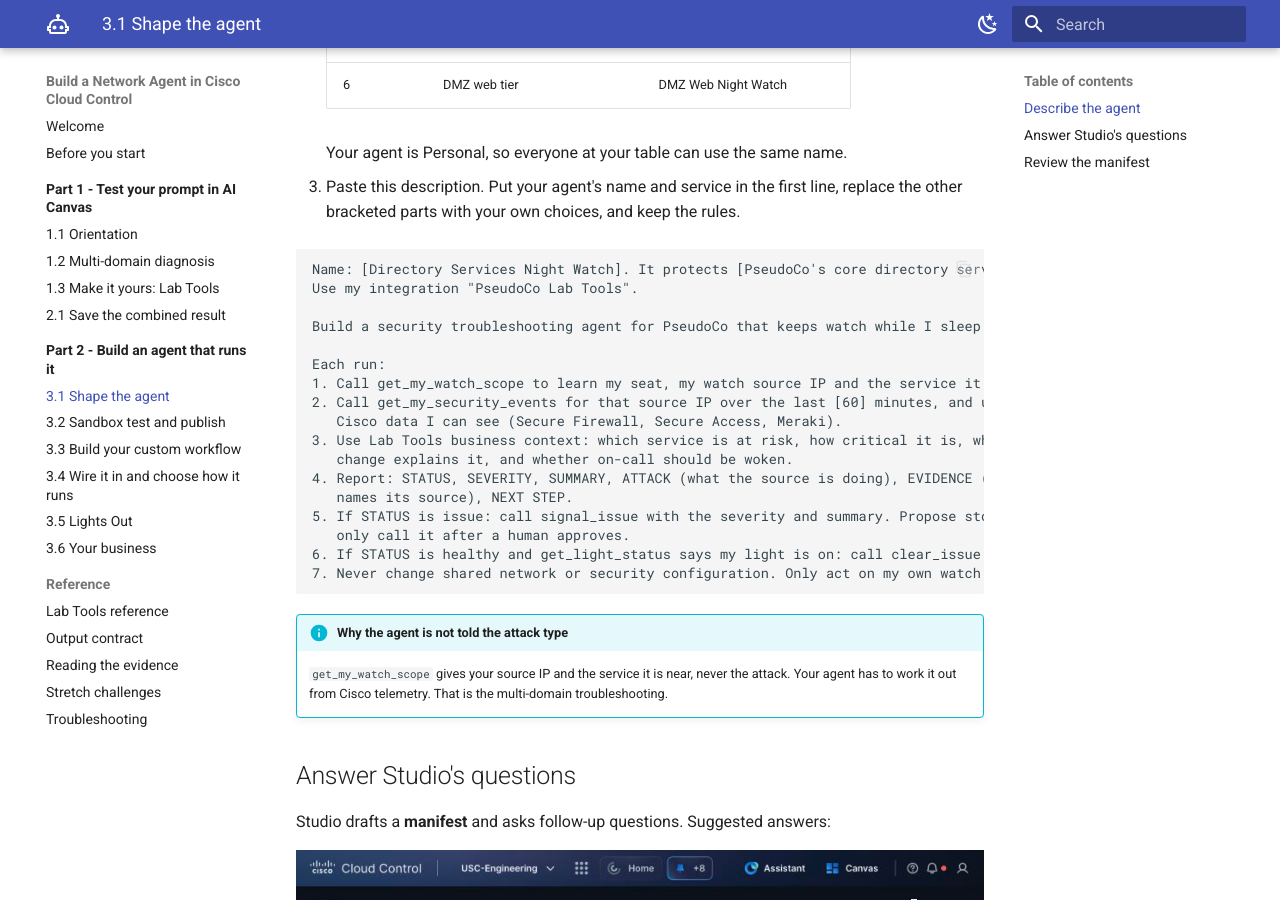
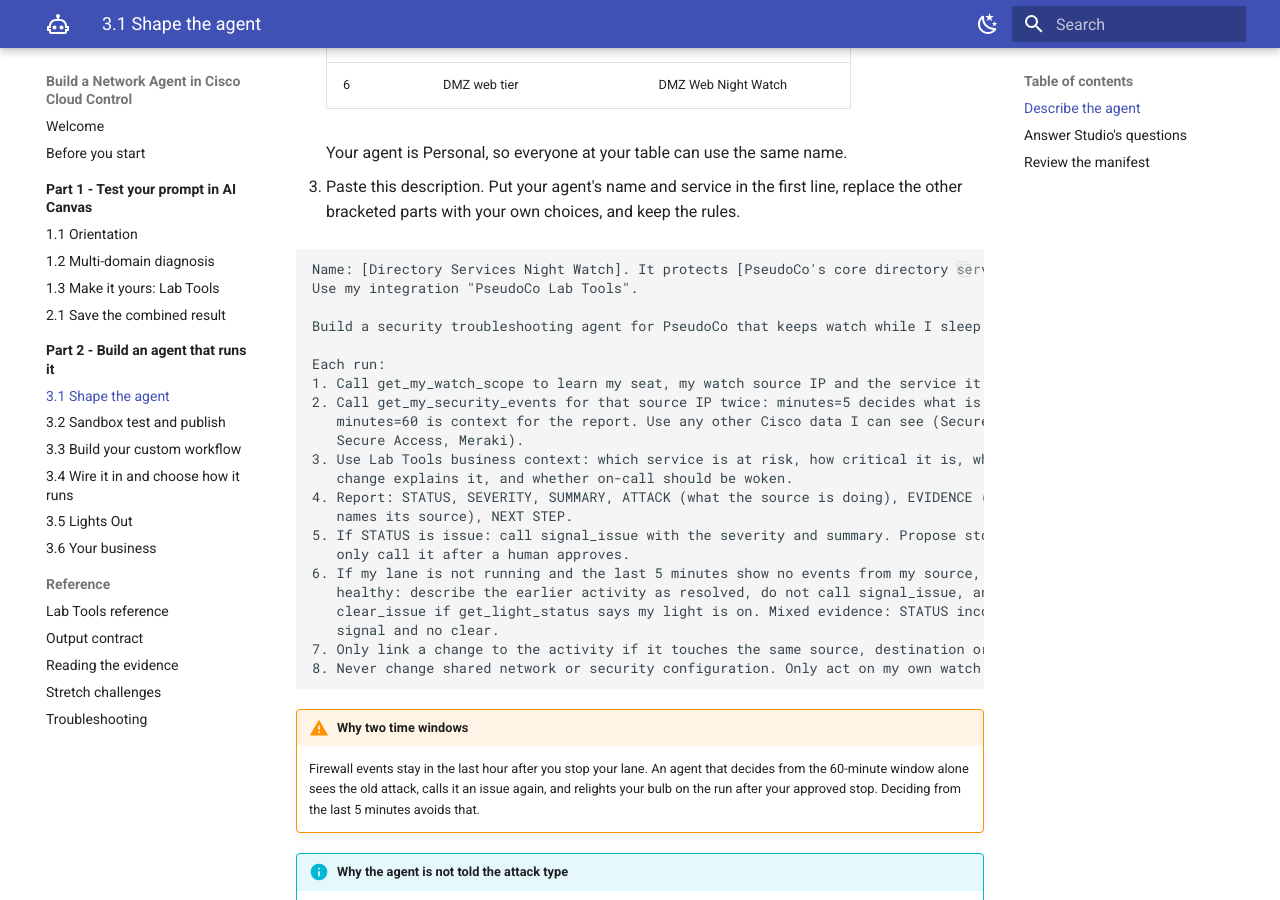
Before and after one commit to mokuma56/cloud-control-agent-lab-guide, an MkDocs documentation site: the page built from docs/part2/3-1-shape-agent.md, in a window 1280 px wide and 900 px high, scrolled down 1337 px. Built offline with MkDocs 1.6.1 and Material for MkDocs 9.7.7, drawn with Linux system fonts in a browser that asks for light colours.

Commit message:
Agent decides STATUS from the last 5 minutes, not the last hour
Verified on POD-45: a 60-minute-only agent re-signalled after an approved stop
and relit the bulb. The 3.1 description now uses minutes=5 for current status,
60 for context, and only links changes that touch the same source/target.

Co-Authored-By: Claude Opus 5.5 <noreply@anthropic.com>

````diff
--- a/docs/part2/3-1-shape-agent.md
+++ b/docs/part2/3-1-shape-agent.md
@@ -37,17 +37,27 @@ Build a security troubleshooting agent for PseudoCo that keeps watch while I sle
 
 Each run:
 1. Call get_my_watch_scope to learn my seat, my watch source IP and the service it is near.
-2. Call get_my_security_events for that source IP over the last [60] minutes, and use any other
-   Cisco data I can see (Secure Firewall, Secure Access, Meraki).
+2. Call get_my_security_events for that source IP twice: minutes=5 decides what is happening NOW,
+   minutes=60 is context for the report. Use any other Cisco data I can see (Secure Firewall,
+   Secure Access, Meraki).
 3. Use Lab Tools business context: which service is at risk, how critical it is, whether a recent
    change explains it, and whether on-call should be woken.
 4. Report: STATUS, SEVERITY, SUMMARY, ATTACK (what the source is doing), EVIDENCE (each bullet
    names its source), NEXT STEP.
 5. If STATUS is issue: call signal_issue with the severity and summary. Propose stop_my_lane, but
    only call it after a human approves.
-6. If STATUS is healthy and get_light_status says my light is on: call clear_issue.
-7. Never change shared network or security configuration. Only act on my own watch source.
+6. If my lane is not running and the last 5 minutes show no events from my source, STATUS is
+   healthy: describe the earlier activity as resolved, do not call signal_issue, and call
+   clear_issue if get_light_status says my light is on. Mixed evidence: STATUS inconclusive, no
+   signal and no clear.
+7. Only link a change to the activity if it touches the same source, destination or segment.
+8. Never change shared network or security configuration. Only act on my own watch source.
 ```
+
+!!! warning "Why two time windows"
+    Firewall events stay in the last hour after you stop your lane. An agent that decides from the
+    60-minute window alone sees the old attack, calls it an issue again, and relights your bulb on
+    the run after your approved stop. Deciding from the last 5 minutes avoids that.
 
 !!! info "Why the agent is not told the attack type"
     `get_my_watch_scope` gives your source IP and the service it is near, never the attack. Your
````
